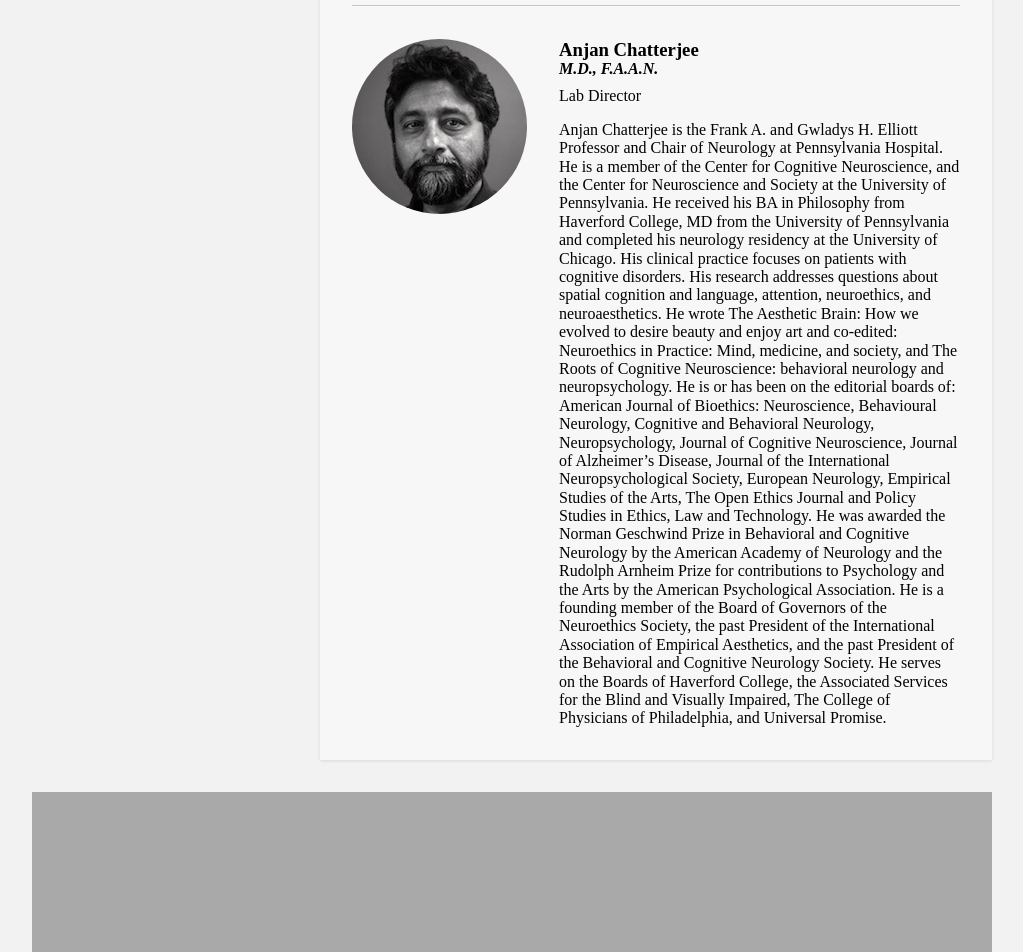
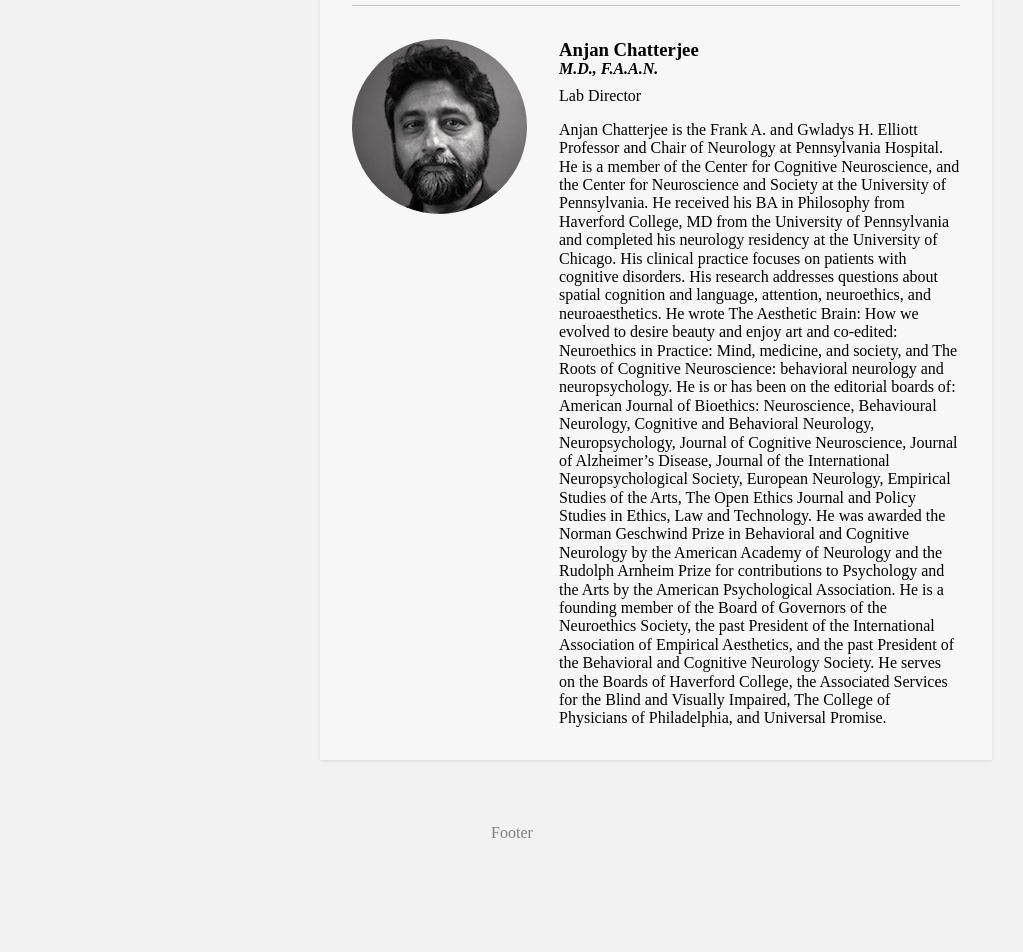
Before and after one commit to joeptacek/chatlab-site, a Jekyll site: the page built from index.html, in a window 1280 px wide. Shown: the part 1649-2601 px from the top of the page, without its empty margins (128-1151 px from the left). Built offline with Jekyll 4.4.1, drawn with Linux system fonts in a browser that asks for light colours; some web fonts are replaced; comment, search, counter and statistics services are not loaded; after the commit the page ends 2555 px from its top, so only the background shows below that.

Commit message:
minor fixes

```diff
--- a/_includes/footer.html
+++ b/_includes/footer.html
@@ -1,2 +1,3 @@
 <footer>
+  <p>Footer</p>
 </footer>
--- a/assets/css/main.scss
+++ b/assets/css/main.scss
@@ -162,8 +162,6 @@ html {
       display: flex;
       flex-flow: column;
 
-      margin-bottom: 2rem; // Like header
-
       nav#nav-page {
         background-color: $card;
         padding: 2rem;
@@ -205,9 +203,11 @@ html {
     footer {
       // As flex item (with main and footer), should not shrink
       flex: 0 0 auto;
-
-      height: 10rem;
-      background-color: darkgrey;
+      p {
+        text-align: center;
+        padding: 4rem 0 4rem;
+        color: grey;
+      }
     }
   }
 }
```
